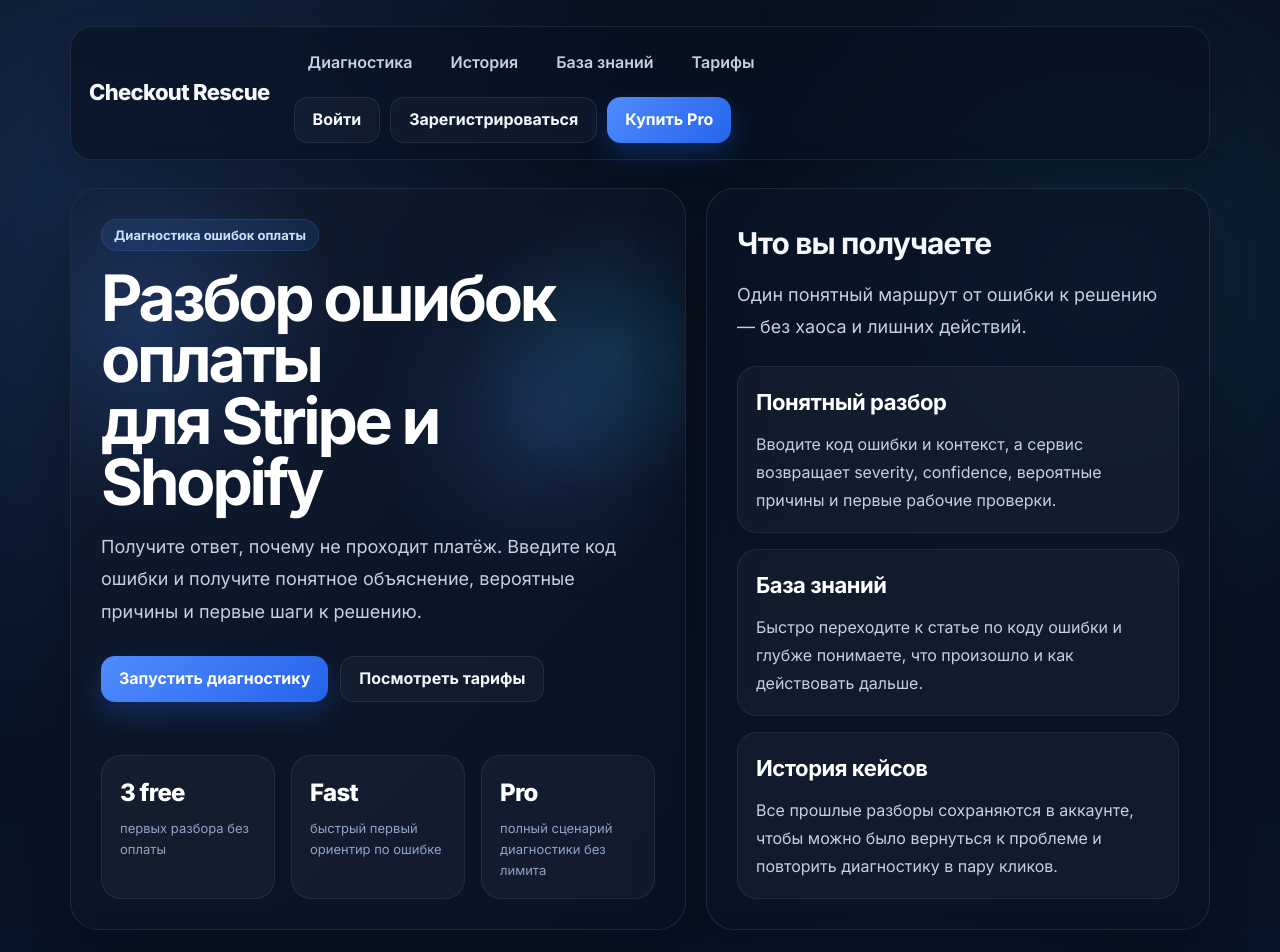
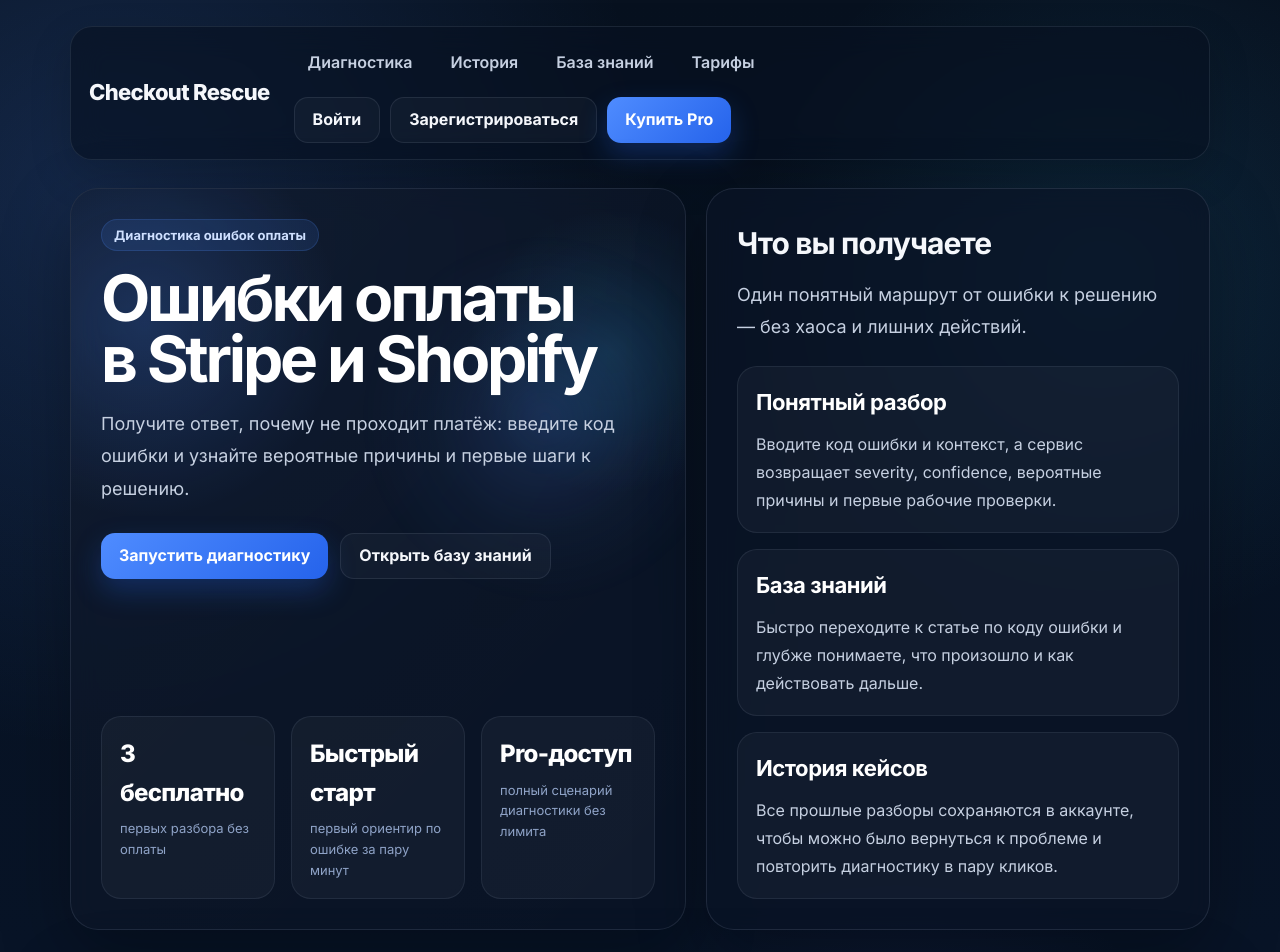
Before and after one commit to 762maxvas-wq/checkout-rescue, a Next.js app: page / in a window 1280 px wide. Shown: the top 952 px of the page. Built offline with nearby package versions, Linux system fonts and the light colour scheme; no server answers.

Commit message:
Refine homepage hero section

```diff
--- a/src/app/page.tsx
+++ b/src/app/page.tsx
@@ -48,16 +48,15 @@
               <span className="app-badge">Диагностика ошибок оплаты</span>
             </div>
 
-            <h1 className="section-title" style={{ maxWidth: 760 }}>
-              Разбор ошибок оплаты
+            <h1 className="section-title" style={{ maxWidth: 640 }}>
+              Ошибки оплаты
               <br />
-              для Stripe и Shopify
+              в Stripe и Shopify
             </h1>
 
-            <p className="hero-lead" style={{ maxWidth: 680, marginTop: 18 }}>
-              Получите ответ, почему не проходит платёж. Введите код ошибки и
-              получите понятное объяснение, вероятные причины и первые шаги к
-              решению.
+            <p className="hero-lead" style={{ maxWidth: 620, marginTop: 18 }}>
+              Получите ответ, почему не проходит платёж: введите код ошибки и
+              узнайте вероятные причины и первые шаги к решению.
             </p>
 
             <div
@@ -69,10 +68,10 @@
               </Link>
 
               <Link
-                href="/pricing"
+                href="/knowledge-base"
                 className="app-link-button app-link-button--ghost"
               >
-                Посмотреть тарифы
+                Открыть базу знаний
               </Link>
             </div>
           </div>
@@ -82,19 +81,19 @@
             style={{ position: "relative", zIndex: 1, marginTop: 10 }}
           >
             <div className="kpi-card">
-              <div className="kpi-card__value">3 free</div>
+              <div className="kpi-card__value">3 бесплатно</div>
               <div className="kpi-card__label">первых разбора без оплаты</div>
             </div>
 
             <div className="kpi-card">
-              <div className="kpi-card__value">Fast</div>
+              <div className="kpi-card__value">Быстрый старт</div>
               <div className="kpi-card__label">
-                быстрый первый ориентир по ошибке
+                первый ориентир по ошибке за пару минут
               </div>
             </div>
 
             <div className="kpi-card">
-              <div className="kpi-card__value">Pro</div>
+              <div className="kpi-card__value">Pro-доступ</div>
               <div className="kpi-card__label">
                 полный сценарий диагностики без лимита
               </div>
```
